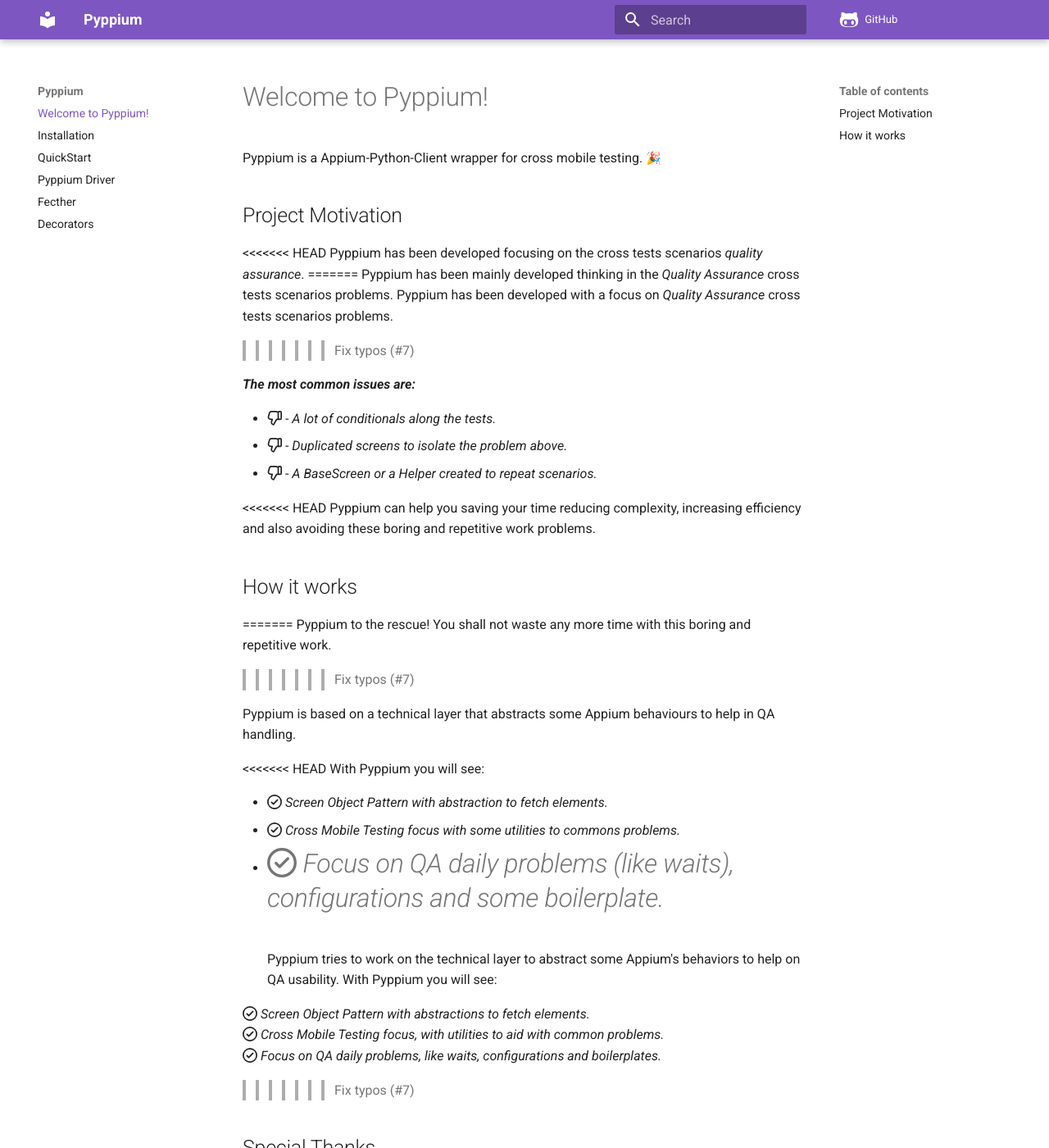
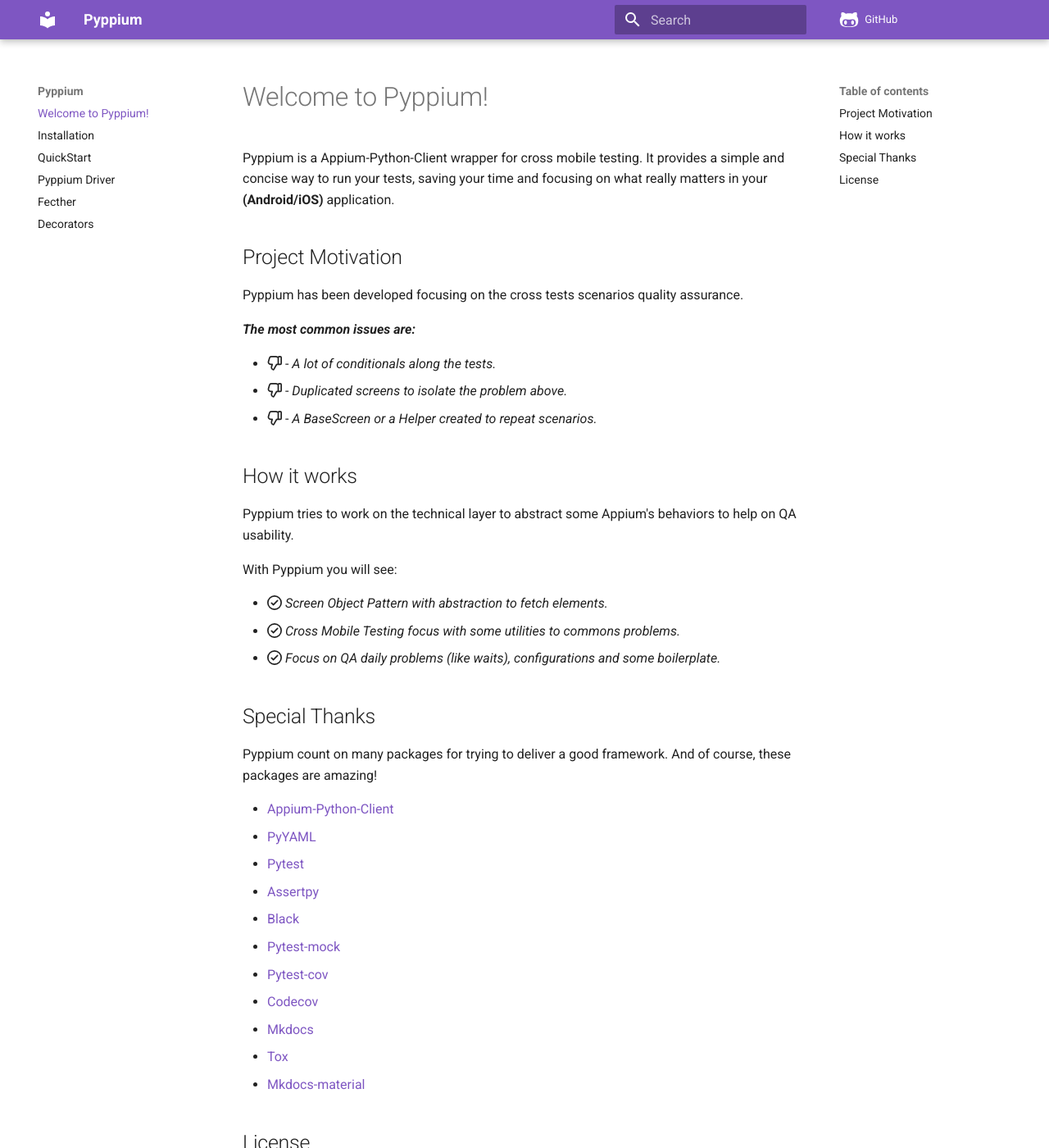
Before and after one commit to leomenezessz/pyppium, an MkDocs documentation site: the page built from docs/index.md, in a window 1280 px wide and 1400 px high. Shown: the whole window at 82% size. Built offline with MkDocs 1.6.1 and Material for MkDocs 9.7.7, drawn with Linux system fonts in a browser that asks for light colours; emoji names are drawn with the system emoji font; comment, search, counter and statistics services are not loaded; some of the changed text lies outside the part shown.

Commit message:
Update fetcher.md docs

```diff
--- a/docs/index.md
+++ b/docs/index.md
@@ -1,15 +1,10 @@
 # Welcome to Pyppium!
 
-Pyppium is a Appium-Python-Client wrapper for cross mobile testing. :tada:
+Pyppium is a Appium-Python-Client wrapper for cross mobile testing. It provides a simple and concise way to run your tests, saving your time and focusing on what really matters in your **(Android/iOS)** application.
 
 ## Project Motivation
 
-<<<<<<< HEAD
-Pyppium has been developed focusing on the cross tests scenarios *quality assurance*.
-=======
-Pyppium has been mainly developed thinking in the *Quality Assurance* cross tests scenarios problems.
-Pyppium has been developed with a focus on *Quality Assurance* cross tests scenarios problems.
->>>>>>> Fix typos (#7)
+Pyppium has been developed focusing on the cross tests scenarios quality assurance.
 
 ***The most common issues are:***
 
@@ -17,37 +12,19 @@
 - :octicons-thumbsdown-16: - *Duplicated screens to isolate the problem above.*
 - :octicons-thumbsdown-16: - *A BaseScreen or a Helper created to repeat scenarios.*
 
-<<<<<<< HEAD
-Pyppium can help you saving your time reducing complexity, increasing efficiency and also avoiding these boring and repetitive work problems.
+## How it works
 
-## How it works
-=======
-Pyppium to the rescue! You shall not waste any more time with this boring and repetitive work.
->>>>>>> Fix typos (#7)
+Pyppium tries to work on the technical layer to abstract some Appium's behaviors to help on QA usability.
 
-Pyppium is based on a technical layer that abstracts some Appium behaviours to help in QA handling.
-
-<<<<<<< HEAD
 With Pyppium you will see:
 
  - :octicons-check-circle-16: *Screen Object Pattern with abstraction to fetch elements.*
  - :octicons-check-circle-16: *Cross Mobile Testing focus with some utilities to commons problems.*
  - :octicons-check-circle-16: *Focus on QA daily problems (like waits), configurations and some boilerplate.*
-=======
-Pyppium tries to work on the technical layer to abstract some Appium's behaviors to help on QA usability. With Pyppium you will see:
-
-:octicons-check-circle-16: *Screen Object Pattern with abstractions to fetch elements.*</br>
-:octicons-check-circle-16: *Cross Mobile Testing focus, with utilities to aid with common problems.*</br>
-:octicons-check-circle-16: *Focus on QA daily problems, like waits, configurations and boilerplates.*</br>
->>>>>>> Fix typos (#7)
 
 ## Special Thanks
 
-<<<<<<< HEAD
  Pyppium count on many packages for trying to deliver a good framework. And of course, these packages are amazing!
-=======
- Pyppium makes use of many packages to try to deliver a good framework. And these packages are amazing, but this should go without saying!
->>>>>>> Fix typos (#7)
 
  - [Appium-Python-Client](https://pypi.org/project/Appium-Python-Client/)
  - [PyYAML](https://pypi.org/project/PyYAML/)
@@ -85,9 +62,4 @@
  OTHERWISE, ARISING FROM, OUT OF OR IN CONNECTION WITH THE SOFTWARE OR THE USE
  OR OTHER DEALINGS IN THE SOFTWARE.
 
-
-<<<<<<< HEAD
  <br />
-=======
- <br />
->>>>>>> Fix typos (#7)
```
Also changed, not shown: docs/fetcher.md (+44 -2 lines), docs/pyppium-driver.md (+17 -17 lines).
